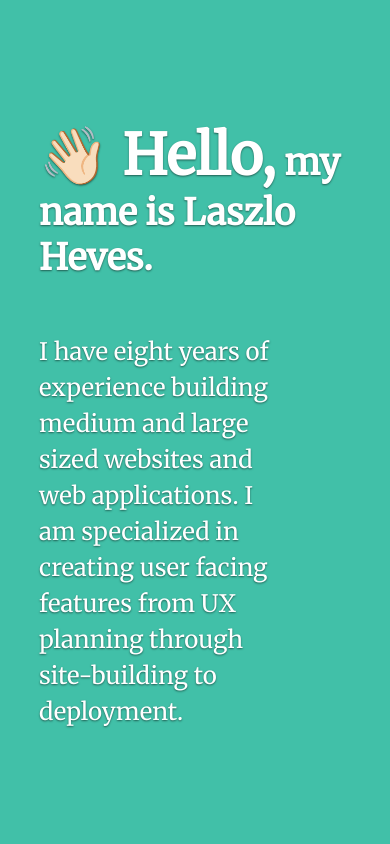
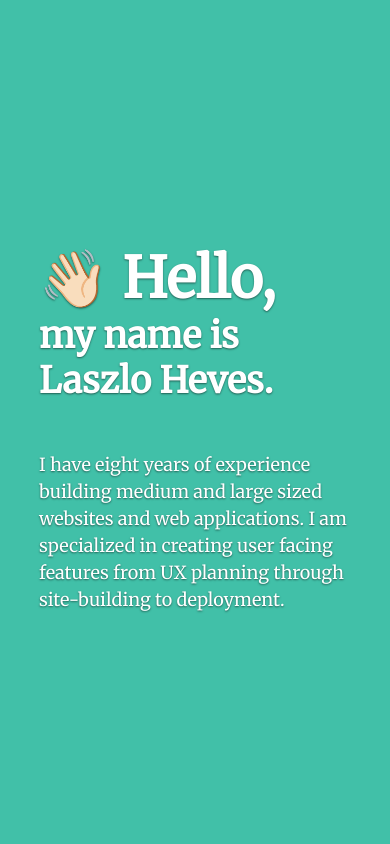
Before and after one commit to reyrodrigez/reyrodrigez.github.io, a React app: page / in a window 390 px wide. Shown: the top 844 px of the page. Built offline with nearby package versions, Linux system fonts and the light colour scheme.

Commit message:
feat(style): add responsive tweaks

```diff
--- a/src/index.html
+++ b/src/index.html
@@ -2,6 +2,7 @@
 <html>
   <head>
 	<meta charset="UTF-8">
+  <meta name="viewport" content="width=device-width, initial-scale=1.0, minimum-scale=1.0,maximum-scale=10.0" />
 	<title>Laszlo Heves</title>
   </head>
   <body>
--- a/src/styles.scss
+++ b/src/styles.scss
@@ -2,6 +2,8 @@
 
 $base-color: #41C0A8;
 $primary-font: 'Merriweather', serif;
+
+$mobile-up-bottom: 601px;
 
 @mixin textTreatement {
     font-family: $primary-font;
@@ -64,17 +66,26 @@ body {
         font-size: 36px;
 
         .emphasis {
+            display: block;
             font-size: 56px;
             font-weight: bold;
+
+            @media (min-width: $mobile-up-bottom) {
+                display: inline;
+            }
         }
     }
 
     blockquote {
-        max-width: 80%;
-        font-size: 24px;
+        font-size: 18px;
         line-height: 1.5;
         margin-left: 0;
         margin-right: 0;
+
+        @media (min-width: $mobile-up-bottom) {
+            max-width: 80%;
+            font-size: 24px;
+        }
     }
 }
 
```
Also changed, not shown: index.html (+1 -0 lines), assets/styles.css.
